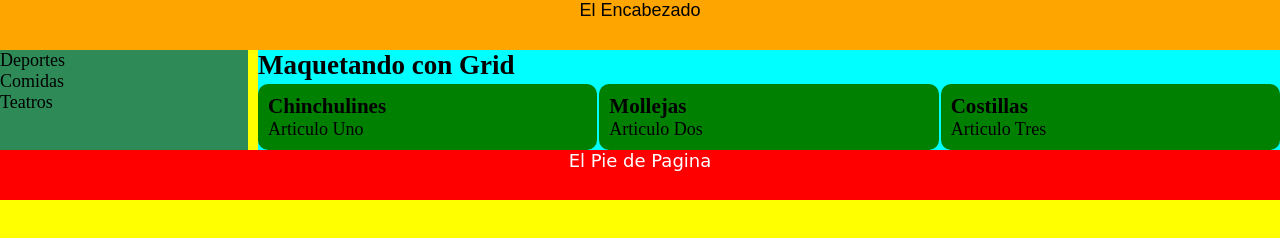
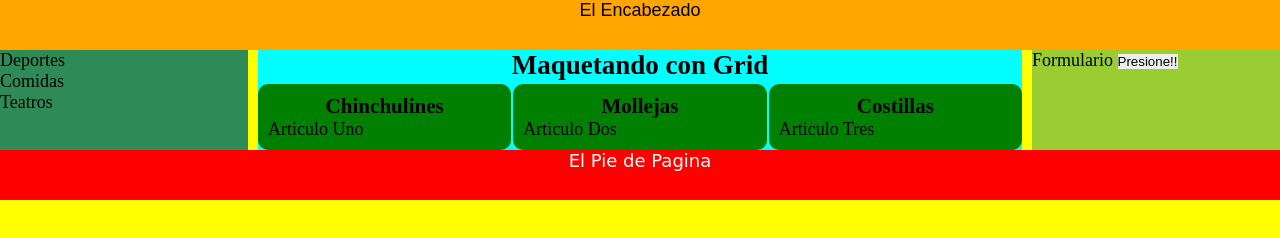
Before and after one commit to maximilianou/MaquetadoGridLayoutMar10_2018_02, a plain HTML site: page index.html in a window 1280 px wide. Drawn offline with Linux system fonts and the light colour scheme; a web font is replaced by a local one.

Commit message:
🎀🌓 Updated with Glitch

```diff
--- /dev/null
+++ b/cliente.js
@@ -0,0 +1,14 @@
+// Programando una clase en Javascript
+class Notas{
+  // Programando un metodo de una clase en Javascript
+  static subir(){
+
+    console.log('[..] Hola, martes con frio en buenos aires!!!');
+
+    alert('Huy, Aca se detiene el Programa y puedo Verificar Variables y Valores');
+
+    console.log('[OK] Hola, martes con frio en buenos aires!!!');
+
+  }
+
+}
--- a/style.css
+++ b/estilo.css
@@ -15,13 +15,10 @@ body{
   grid-template-columns: repeat(5, 1fr);
   grid-gap: 10px;
   grid-auto-rows: minmax(100px, auto);
-
-
 }
 header{
   background-color: orange;
   font-family: 'Snippet', sans-serif;
-  text-align: center;
 /*  grid-column: 1 / -1; */
   min-height: 50px;
 
@@ -30,14 +27,13 @@ footer{
   background-color: red;
   color: white;
   font-family: 'Sniglet', cursive;
-  text-align: center;
 /*   grid-column: 1 / -1;  */
   min-height: 50px;
 }
 section{
   background-color: aqua;
   grid-column-start: 2;
-  grid-column-end: -1;
+  grid-column-end: -2;
   display: grid;
   grid-template-columns: repeat(3, 1fr);
   grid-gap: 2px;
@@ -54,3 +50,11 @@ nav{
 section > h1{
    grid-column: 1 / -1;
 }
+
+footer, header, h1, h2, h3 {
+  text-align: center;
+}
+
+aside{
+  background-color: yellowgreen;
+}
--- a/index.html
+++ b/index.html
@@ -4,9 +4,11 @@
 
     <title>Hello!</title>
 
-    <link rel="stylesheet" href="/style.css">
 <link href="https://fonts.googleapis.com/css?family=Sniglet|Snippet" rel="stylesheet">
-    <script src="/script.js" defer></script>
+
+    <link rel="stylesheet" href="/estilo.css">
+
+    <script src="/cliente.js" defer ></script>
 
   </head>
   <body>
@@ -46,6 +48,14 @@
 
       </section>
 
+      <aside>
+        Formulario
+        <button
+                id=""
+                class=""
+                onclick="Notas.subir();" >Presione!!</button>
+      </aside>
+
     </div>
 
     <footer>El Pie de Pagina
--- a/script.js
+++ /dev/null
@@ -1,5 +0,0 @@
-/* If you're feeling fancy you can add interactivity
-    to your site with Javascript */
-
-// prints "hi" in the browser's dev tools console
-console.log('hi');
```
